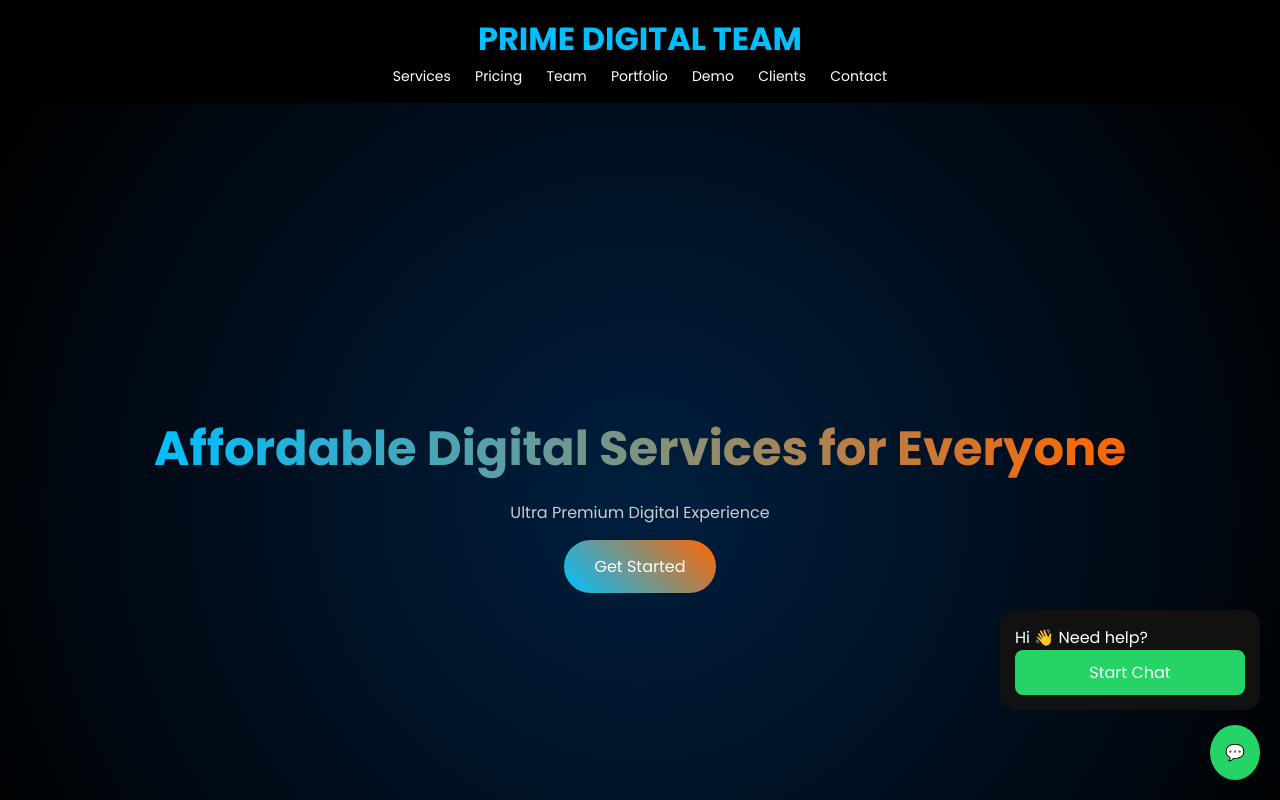
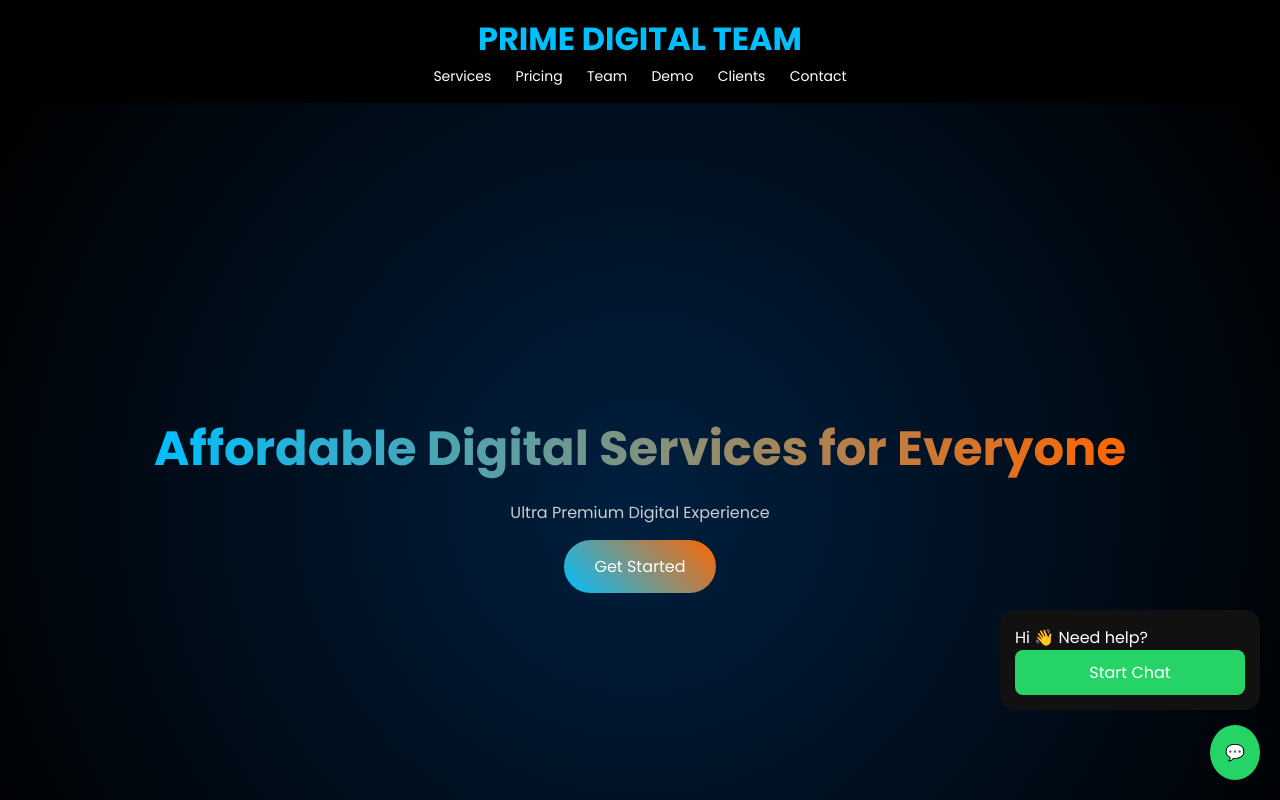
Before and after one commit to kbideepaksir/Prime-digital-team-s, a plain HTML site: page index.html in a window 1280 px wide. Shown: the top 800 px of the page. Drawn offline with nearby package versions, Linux system fonts and the light colour scheme.

Commit message:
Remove Portfolio link from navigation

```diff
--- a/index.html
+++ b/index.html
@@ -37,7 +37,6 @@ footer{padding:30px;text-align:center;background:#000;}
 <a href="#services">Services</a>
 <a href="#pricing">Pricing</a>
 <a href="#team">Team</a>
-<a href="#portfolio">Portfolio</a>
 <a href="preview.html">Demo</a>
 <a href="#clients">Clients</a>
 <a href="#contact">Contact</a>
```
